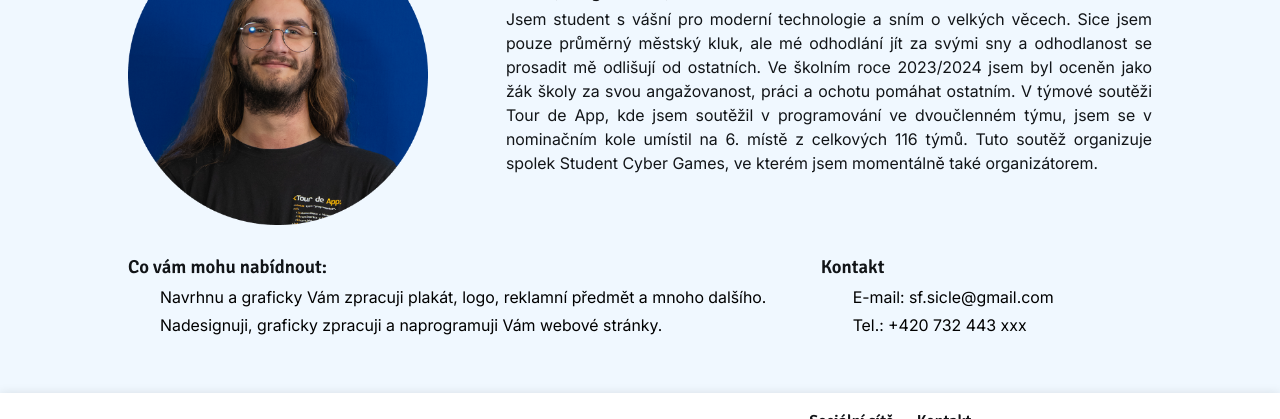
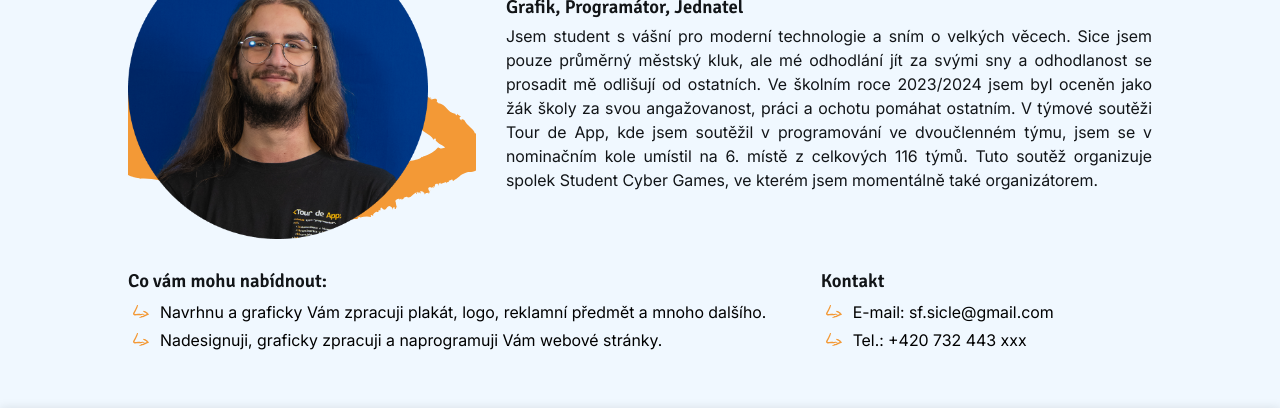
Before and after one commit to sfsicle/sfsicle.github.io, a plain HTML site: page nas-tym/index.html in a window 1280 px wide. Shown: the part 336-755 px from the top of the page. Drawn offline with Linux system fonts and the light colour scheme.

Commit message:
bullet-arrows

```diff
--- a/css/nas-tym.css
+++ b/css/nas-tym.css
@@ -34,15 +34,16 @@ h3 {
 h1 {
   font-size: 3rem;
   margin-top: 1.5em;
+  margin-bottom: 0.3em;
 }
 
 h2 {
   font-size: 2.25rem;
-  margin-block: 0 0.25em;
+  margin-block: 0 0.3em;
 }
 
 .text h3 {
-  margin-block: 0 0.25em;
+  margin-block: 0 0.3em;
 }
 
 h3:not(div > h3) {
@@ -51,7 +52,7 @@ h3:not(div > h3) {
 
 .photo {
   height: auto;
-  background-image: url("/public/splash.svg");
+  background-image: url("/assets/bullet-arrow.svg");
   background-size: cover;
   background-position: center;
   background-repeat: no-repeat;
@@ -84,11 +85,11 @@ p {
 }
 
 .member ul > li:not(:first-of-type)::before {
-  content: url("/public/bullet-arrow.svg");
+  content: url("/assets/bullet-arrow.svg");
   position: absolute;
   width: 1em;
-  left: 0;
-  top: 0;
+  left: 5px;
+  top: -1;
 }
 
 .member ul > li:first-of-type {
```
